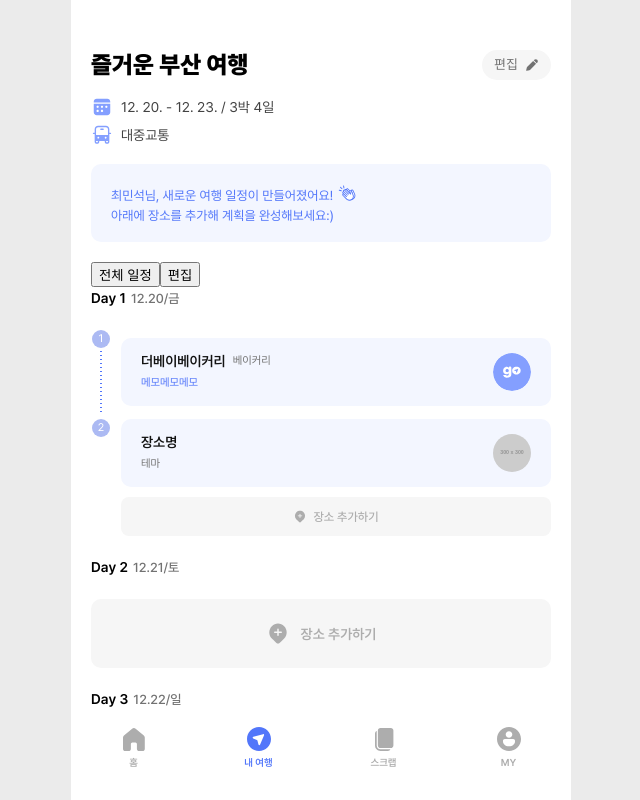
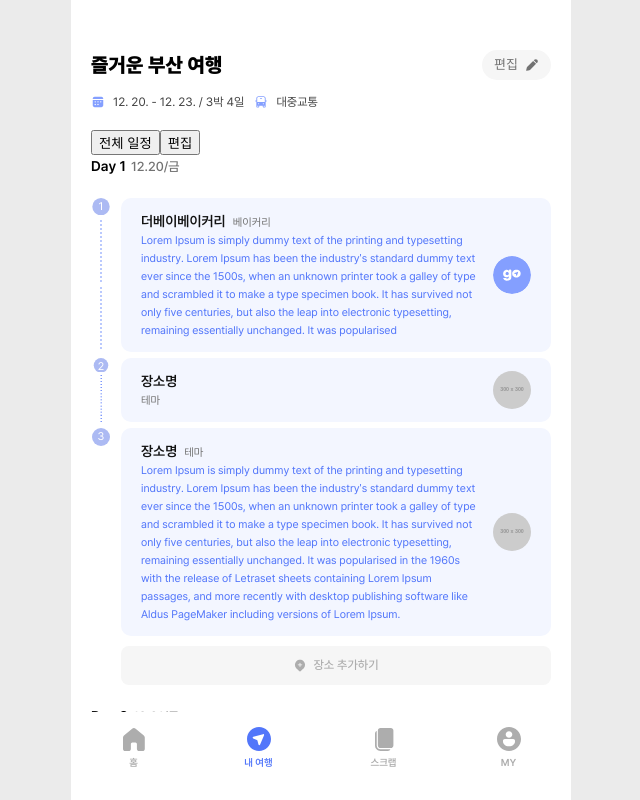
Before and after one commit to SugarSyrup/gabozago_FE, a React (Vite) app: page /mytrip/1 in a window 1280 px wide. Shown: the whole page, without its empty margins (319-959 px from the left). Built offline with nearby package versions, Linux system fonts and the light colour scheme.

Commit message:
refactor(#13): 장소 정보 p 태그 스타일 컴포넌트 분리

```diff
--- a/src/assets/data/tripPlanData.ts
+++ b/src/assets/data/tripPlanData.ts
@@ -32,7 +32,7 @@ export const data = {
           placeId: 1232132131,
           position: { lat: 37.1234, lng: -122.5678 },
           placeImage: null,
-          memo: "메모메모메모",
+          memo: "Lorem Ipsum is simply dummy text of the printing and typesetting industry. Lorem Ipsum has been the industry's standard dummy text ever since the 1500s, when an unknown printer took a galley of type and scrambled it to make a type specimen book. It has survived not only five centuries, but also the leap into electronic typesetting, remaining essentially unchanged. It was popularised ",
           transfort: "",
           travelTime: "",
         },
@@ -43,6 +43,16 @@ export const data = {
           position: { lat: 37.1234, lng: -122.5678 },
           placeImage: "https://placehold.co/300x300/orange/white",
           memo: "",
+          transfort: "",
+          travelTime: "15분",
+        },
+        {
+          placeName: "장소명",
+          theme: "테마",
+          placeId: 1232132131,
+          position: { lat: 37.1234, lng: -122.5678 },
+          placeImage: "https://placehold.co/300x300/orange/white",
+          memo: "Lorem Ipsum is simply dummy text of the printing and typesetting industry. Lorem Ipsum has been the industry's standard dummy text ever since the 1500s, when an unknown printer took a galley of type and scrambled it to make a type specimen book. It has survived not only five centuries, but also the leap into electronic typesetting, remaining essentially unchanged. It was popularised in the 1960s with the release of Letraset sheets containing Lorem Ipsum passages, and more recently with desktop publishing software like Aldus PageMaker including versions of Lorem Ipsum.",
           transfort: "",
           travelTime: "15분",
         },
--- a/src/components/tripDetail/TripPlanPlaceItem.tsx
+++ b/src/components/tripDetail/TripPlanPlaceItem.tsx
@@ -19,14 +19,14 @@ function TripPlanPlaceItem({ place, index, addPlaceButton = false }: Props) {
           <EllipseIcon />
           <span>{index + 1}</span>
         </S.MarkerBox>
-        <S.PlaceBox hasMemo={hasMemo}>
-          <div>
+        <S.PlaceBox>
+          <S.PlaceTextBox hasMemo={hasMemo}>
             <div>
-              <p>{place.placeName}</p>
-              <p>{place.theme}</p>
+              <S.PlaceName>{place.placeName}</S.PlaceName>
+              <S.PlaceTheme>{place.theme}</S.PlaceTheme>
             </div>
-            {hasMemo && <p>{place.memo}</p>}
-          </div>
+            {hasMemo && <S.PlaceMemo>{place.memo}</S.PlaceMemo>}
+          </S.PlaceTextBox>
           <img
             src={place.placeImage ? place.placeImage : imagePlaceholder}
             alt=""
--- a/src/pages/MyTripDetailPage.tsx
+++ b/src/pages/MyTripDetailPage.tsx
@@ -5,13 +5,23 @@ import ClapBlueIcon from "../assets/icons/clap_blue.svg?react";
 import TripPlanListPlaceHolder from "../components/tripDetail/TripPlanListPlaceHolder";
 import TripPlanList from "../components/tripDetail/TripPlanList";
 import { data as planData } from "../assets/data/tripPlanData";
+import { useState } from "react";
 
 function MyTripDetailPage() {
+  const [data, setData] = useState(planData);
   const username = "최민석";
-  const data = planData;
 
   return (
     <PageTemplate nav={true} header={false}>
+      <TripInfo
+        size="small"
+        title={data.title}
+        departuereDate={data.departureDate}
+        arrivalDate={data.arrivalDate}
+        days={data.days}
+        transport={data.transport}
+      />
+      <TripPlanList days={data.days} plan={data.plan} />
       <TripInfo
         title={data.title}
         departuereDate={data.departureDate}
@@ -26,8 +36,7 @@ function MyTripDetailPage() {
         </p>
         <p>아래에 장소를 추가해 계획을 완성해보세요:)</p>
       </S.MessageBox>
-      <TripPlanList plan={data.plan} />
-      {/* <TripPlanListPlaceHolder days={4} /> */}
+      <TripPlanListPlaceHolder days={4} />
     </PageTemplate>
   );
 }
--- a/src/styles/tripDetail/TripPlanPlaceItem.style.ts
+++ b/src/styles/tripDetail/TripPlanPlaceItem.style.ts
@@ -1,24 +1,25 @@
-import styled, { css } from "styled-components";
+import styled from "styled-components";
 import line from "../../assets/icons/line.svg";
 
 export const PlaceItem = styled.li`
   width: 100%;
   position: relative;
   display: grid;
+  grid-template-columns: 20px 1fr;
   align-items: center;
   gap: 10px;
-  grid-template-columns: 20px 1fr;
 
   &:not(:last-of-type) {
     padding-bottom: 6px;
+
+    /* 숫자 마크 아래 라인 */
     & > div:first-of-type:after {
       content: "";
       display: block;
       width: 1.6px;
-      height: 62px;
+      height: 90%;
       background-image: url(${line});
-      background-repeat: no-repeat;
-      background-position: center;
+      background-repeat: round;
     }
   }
 `;
@@ -38,43 +39,22 @@ export const MarkerBox = styled.div`
     line-height: 18px;
     color: ${({ theme }) => theme.white};
   }
+
+  svg {
+    width: 18px;
+    height: 18px;
+  }
 `;
 
-export const PlaceBox = styled.div<{ hasMemo: boolean }>`
+export const PlaceBox = styled.div`
   padding: 12px 20px;
   height: fit-content;
   display: grid;
   grid-template-columns: 1fr 38px;
+  gap: 10px;
   align-items: center;
   background-color: ${({ theme }) => theme.blue05};
   border-radius: 10px;
-
-  div {
-    line-height: 22px;
-    & > div {
-      ${({ hasMemo }) =>
-        hasMemo &&
-        css`
-          display: flex;
-          gap: 7px;
-        `}
-      p:nth-of-type(1) {
-        font-weight: 600;
-        font-size: 14px;
-        color: ${({ theme }) => theme.black};
-      }
-      p:nth-of-type(2) {
-        font-size: 11px;
-        font-weight: 400;
-        color: ${({ theme }) => theme.gray01};
-      }
-    }
-    & > p:nth-of-type(1) {
-      font-size: 11px;
-      font-weight: 400;
-      color: ${({ theme }) => theme.main};
-    }
-  }
 
   img {
     width: 38px;
@@ -82,3 +62,32 @@ export const PlaceBox = styled.div<{ hasMemo: boolean }>`
     border-radius: 50%;
   }
 `;
+
+export const PlaceTextBox = styled.div<{ hasMemo: boolean }>`
+  word-break: keep-all;
+
+  div {
+    display: flex;
+    flex-direction: ${({ hasMemo }) => (hasMemo ? "row" : "column")};
+    align-items: ${({ hasMemo }) => (hasMemo ? "flex-end" : "flex-start")};
+    gap: ${({ hasMemo }) => (hasMemo ? "7px" : "0")};
+  }
+`;
+export const PlaceName = styled.p`
+  line-height: 22px;
+  font-weight: 600;
+  font-size: 14px;
+  color: ${({ theme }) => theme.black};
+`;
+export const PlaceTheme = styled.p`
+  font-size: 11px;
+  line-height: 18px;
+  font-weight: 400;
+  color: ${({ theme }) => theme.gray01};
+`;
+export const PlaceMemo = styled.p`
+  font-size: 11px;
+  line-height: 18px;
+  font-weight: 400;
+  color: ${({ theme }) => theme.main};
+`;
```
